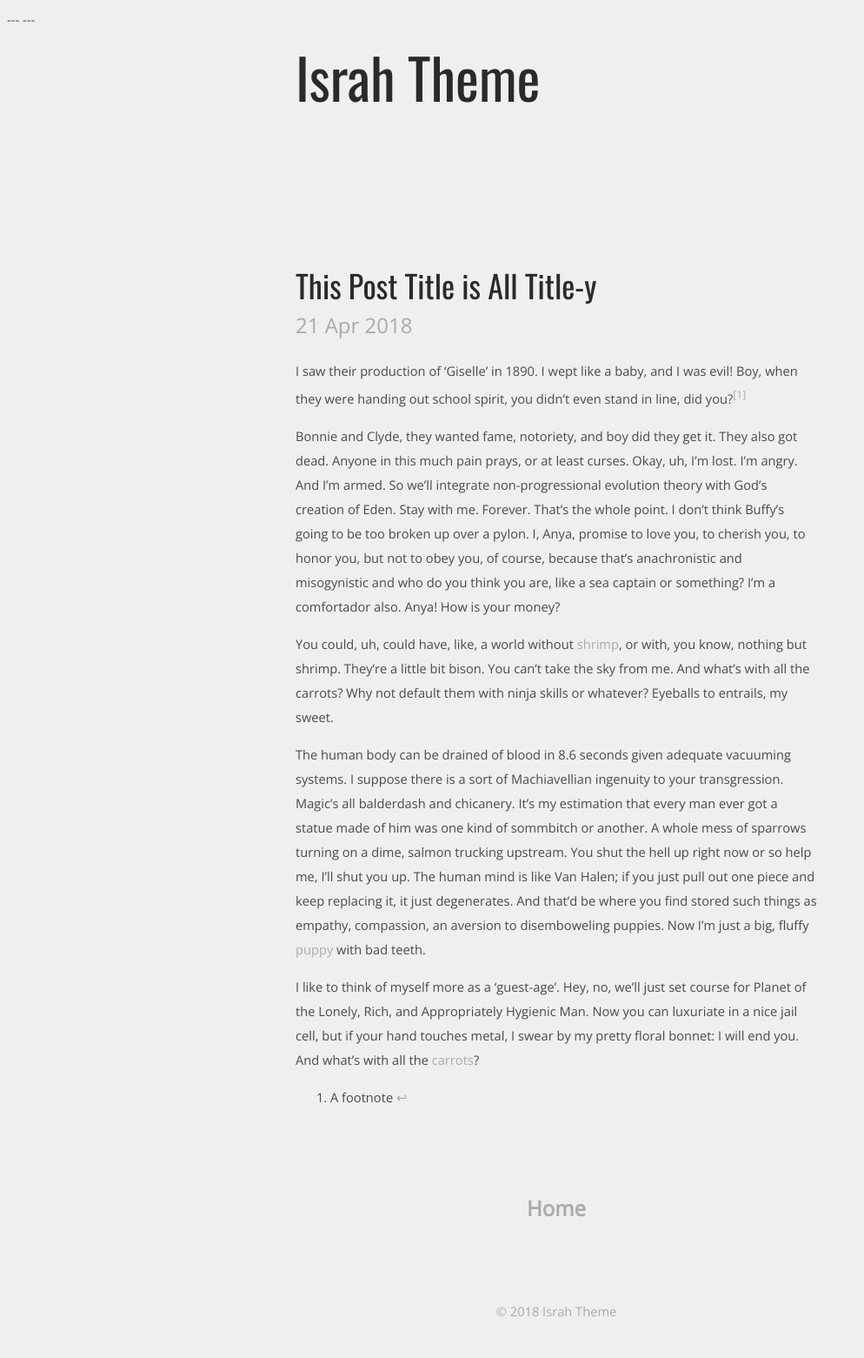
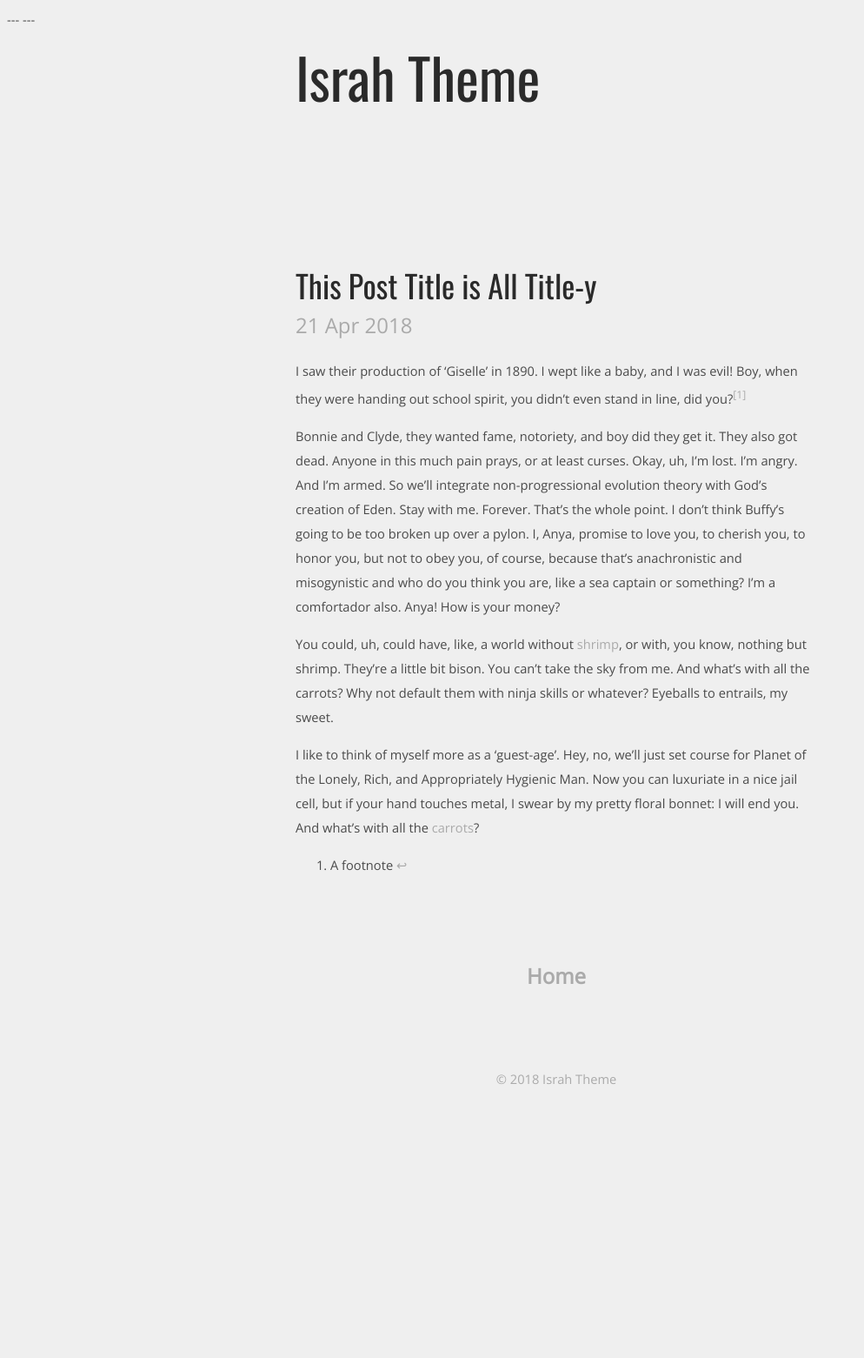
Before and after one commit to uhooaha/uhooaha.github.io, a Jekyll site: the page built from _posts/2018-04-21-buffy-ipsum.md, in a window 1280 px wide. Shown: the whole page at 87% size, without its empty margins (0-994 px from the left). Built offline with Jekyll 4.4.1, drawn with Linux system fonts in a browser that asks for light colours; nearby versions of some CDN libraries; after the commit the page ends 1294 px from its top, so only the background shows below that.

Commit message:
Update 2018-04-21-buffy-ipsum.md

```diff
--- a/_posts/2018-04-21-buffy-ipsum.md
+++ b/_posts/2018-04-21-buffy-ipsum.md
@@ -12,7 +12,7 @@ Bonnie and Clyde, they wanted fame, notoriety, and boy did they get it. They als
 
 You could, uh, could have, like, a world without [shrimp](https://en.wikipedia.org/wiki/Shrimp), or with, you know, nothing but shrimp. They're a little bit bison. You can't take the sky from me. And what's with all the carrots? Why not default them with ninja skills or whatever? Eyeballs to entrails, my sweet.
 
-The human body can be drained of blood in 8.6 seconds given adequate vacuuming systems. I suppose there is a sort of Machiavellian ingenuity to your transgression. Magic's all balderdash and chicanery. It's my estimation that every man ever got a statue made of him was one kind of sommbitch or another. A whole mess of sparrows turning on a dime, salmon trucking upstream. You shut the hell up right now or so help me, I'll shut you up. The human mind is like Van Halen; if you just pull out one piece and keep replacing it, it just degenerates. And that'd be where you find stored such things as empathy, compassion, an aversion to disemboweling puppies. Now I'm just a big, fluffy [puppy](https://en.wikipedia.org/wiki/Puppy) with bad teeth.
+
 
 I like to think of myself more as a 'guest-age'. Hey, no, we'll just set course for Planet of the Lonely, Rich, and Appropriately Hygienic Man.
 Now you can luxuriate in a nice jail cell, but if your hand touches metal, I swear by my pretty floral bonnet: I will end you. And what's with all the [carrots](https://en.wikipedia.org/wiki/Carrot)?
```
